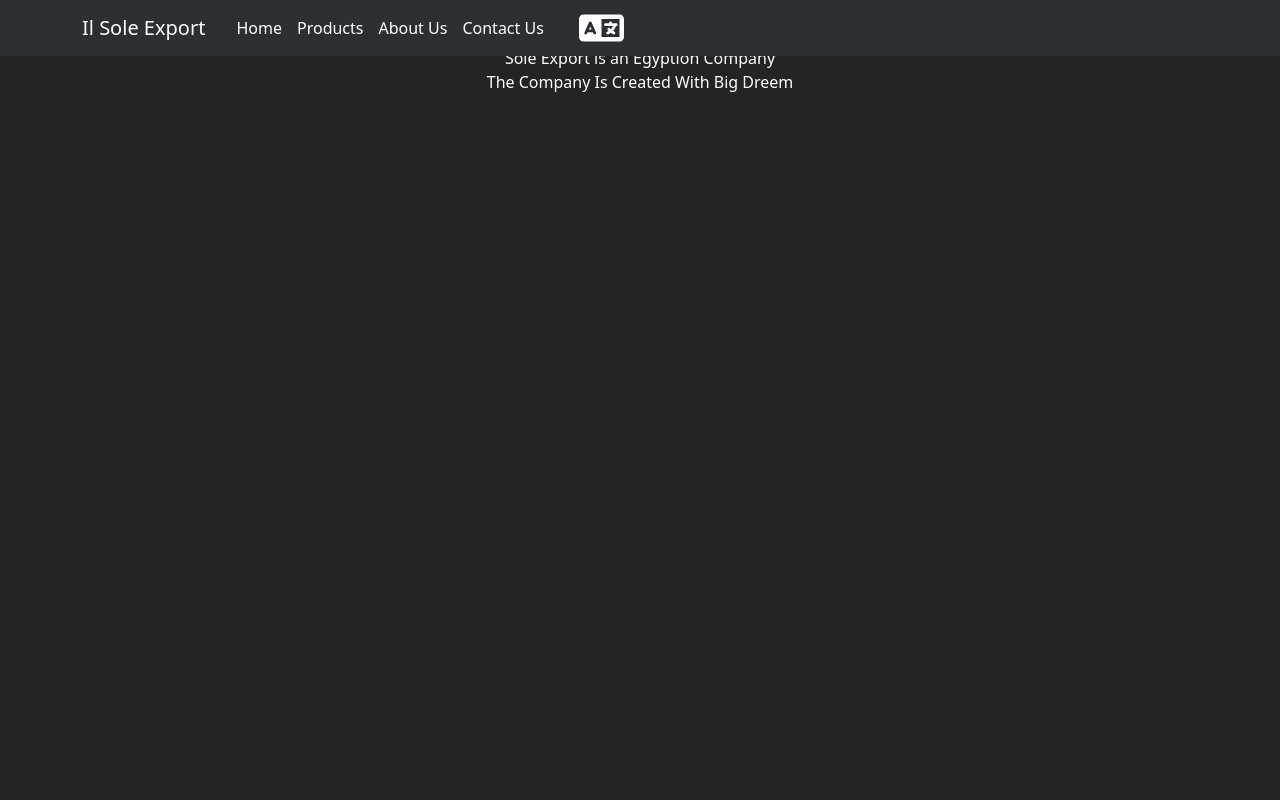
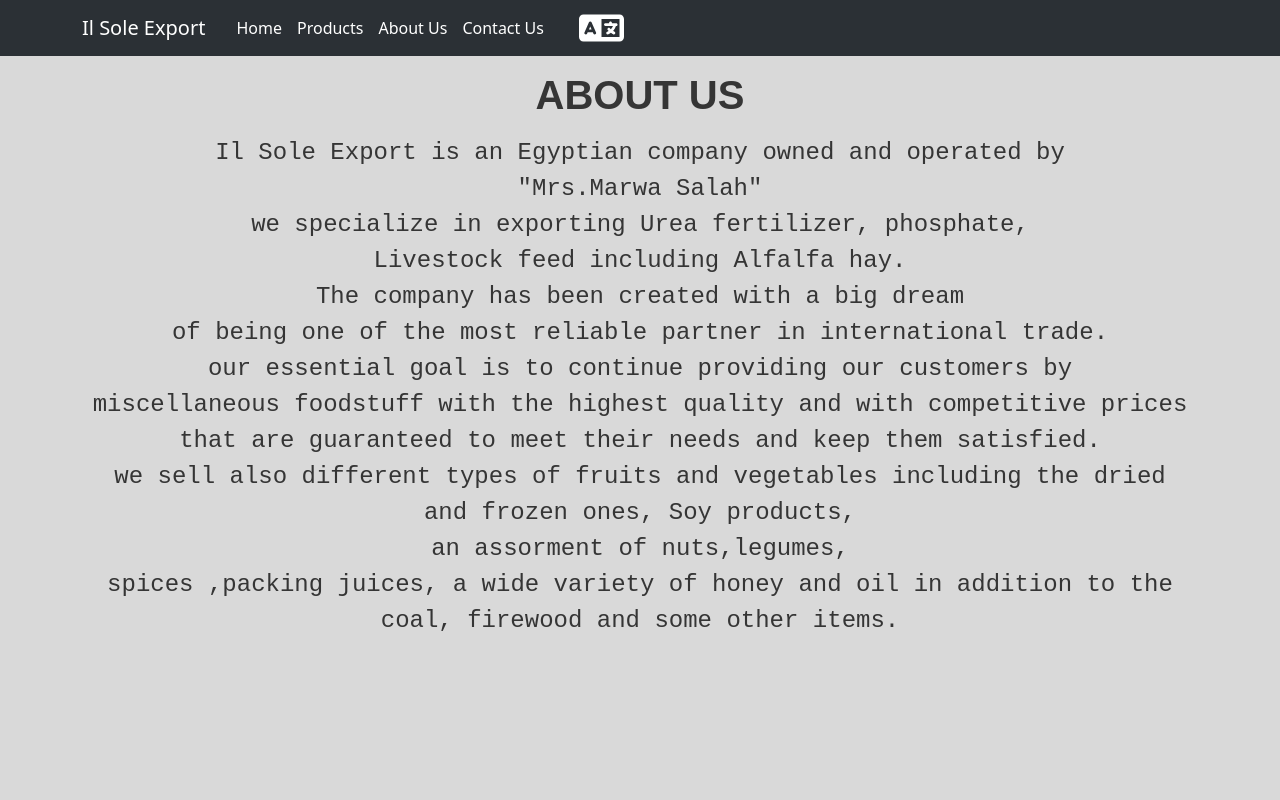
Before and after one commit to Aamer94/sole-export-system, a React (Create React App) app: page /aboutUs in a window 1280 px wide. Shown: the top 800 px of the page. Built offline with nearby package versions, Linux system fonts and the light colour scheme.

Commit message:
edit about us

```diff
--- a/src/App.css
+++ b/src/App.css
@@ -1,4 +1,5 @@
 .App {
   background-color: red;
   margin: 0;
+
 }
--- a/src/App.js
+++ b/src/App.js
@@ -40,8 +40,8 @@
 
       </Helmet>
       <AppRouter />
-      <Products />
-      <AboutUs />
+
+
       {/* <NavBar />
       <BgHome />
       <Products />
--- a/src/Router.js
+++ b/src/Router.js
@@ -26,6 +26,7 @@
                 <Route path='/' exact  element={ <BgHome /> }  ></Route>
                 <Route path='/products' element={<Products />} />
                 <Route path='aboutUs' element={ <AboutUs />} />
+
             </Routes>
         </Router>
     )
--- a/src/components/AboutUs.css
+++ b/src/components/AboutUs.css
@@ -1,6 +1,29 @@
 .about-us{
-    height: 900px;
+    height: 1100px;
     width: 100%;
-    background-color: #252323;
-    color: #fff;
+    padding-top: 65px;
+    background-color: #d9d9d9;
+    color: #353535;
 }
+.about-us .container-about{
+    height: 100%;
+
+}
+.about-us .row-about{
+
+    height: 100%;
+
+}
+.about-us .container-about span{
+    font-size: 40px;
+    font-family: sans-serif;
+    font-weight: 600;
+}
+ .about-us .row-about p{
+    height: 100%;
+    padding: 10px;
+    font-family: 'Courier New', Courier, monospace;
+    font-size: 24px;
+    font-weight: 200;
+
+ }
--- a/src/components/AboutUs.js
+++ b/src/components/AboutUs.js
@@ -5,16 +5,34 @@
 import Col from 'react-bootstrap/Col';
 export default function AboutUs() {
     return (
-        <div className='about-us' fixed="bottom">
-            <Container>
-                <Row className='text-center'>
+        <div className='about-us'>
+            <Container className='container-about text-center'>
+                <span>ABOUT US</span>
+                <Row className='text-center row-about'>
+
                     <Col sm={12} md={12}>
-                        <h2>ABOUT US</h2>
+
                         <p>
-                            Sole Export is an Egyption Company <br />
-                            The Company Is Created With Big Dreem
+
+                            Il Sole Export is an Egyptian company owned and operated by<br />
+                            "Mrs.Marwa Salah"<br /> we specialize in exporting Urea fertilizer,
+                            phosphate, <br />Livestock feed including Alfalfa hay.
+                            <br />
+                            The company has been created with a big dream <br /> of being one of
+                            the most reliable partner in international trade.
+                            <br />
+                            our essential goal is to continue providing our customers by<br />
+                            miscellaneous foodstuff with the highest quality and with
+                            competitive prices that are guaranteed to meet their needs
+                            and keep them satisfied. <br />  we sell also different types of fruits
+                            and vegetables including the dried and frozen ones, Soy
+                            products, <br /> an assorment of nuts,legumes, <br /> spices ,packing
+                            juices, a wide variety of honey and oil in addition to the coal,
+                            firewood and some other items.
+
                         </p>
                     </Col>
+
                 </Row>
             </Container>
         </div>
--- a/src/components/BgHome.js
+++ b/src/components/BgHome.js
@@ -4,6 +4,7 @@
 import Row from 'react-bootstrap/Row';
 import Col from 'react-bootstrap/Col';
 import Carousel from 'react-bootstrap/Carousel';
+import Products from './Products';
 
 export default function BgHome() {
     return (
@@ -44,6 +45,7 @@
       </Carousel.Item>
     </Carousel> */}
             </div>
+            <Products />
         </div>
     )
 }
--- a/src/components/Nav.css
+++ b/src/components/Nav.css
@@ -3,7 +3,9 @@
     font-size: 36px;
     padding-left: 20px;
 }
-
+.bg-body-tertiary{
+    background-color: #9a031e !important;
+}
 .languages:hover {
     color: #fb8500;
 }
--- a/src/components/NavBar.js
+++ b/src/components/NavBar.js
@@ -22,7 +22,7 @@
 
 
     return (
-        <Navbar expand="lg" className="bg-body-tertiary" bg="dark" data-bs-theme="dark" fixed="top">
+        <Navbar expand="lg" className="bg-body-tertiary"  bg="dark" data-bs-theme="dark" fixed="top">
             <Container>
                 <Navbar.Brand >
                <Link to="/"> Il Sole Export</Link>
@@ -39,7 +39,7 @@
 
 
                         <Link to="/products">Products</Link>
-                        <Link to="/">About Us</Link>
+                        <Link to="/aboutUs">About Us</Link>
                         <Link to="/">Contact Us</Link>
 
 
--- a/src/index.css
+++ b/src/index.css
@@ -5,7 +5,32 @@
     sans-serif;
   -webkit-font-smoothing: antialiased;
   -moz-osx-font-smoothing: grayscale;
+
 }
+
+/* Customize the scrollbar track */
+::-webkit-scrollbar {
+  width: 5px;
+
+
+}
+
+/* Customize the scrollbar thumb (the draggable part) */
+::-webkit-scrollbar-thumb {
+  background: #ff6600; /* Change this to the desired color */
+  border-radius: 8px;
+}
+
+/* Customize the scrollbar track on hover */
+::-webkit-scrollbar-track {
+  background: rgba(0, 0, 0, 0); /* Change this to the desired color */
+}
+
+/* Customize the scrollbar thumb on hover */
+::-webkit-scrollbar-thumb:hover {
+  background: #ff9933; /* Change this to the desired color */
+}
+
 
 code {
   font-family: source-code-pro, Menlo, Monaco, Consolas, 'Courier New',
```
